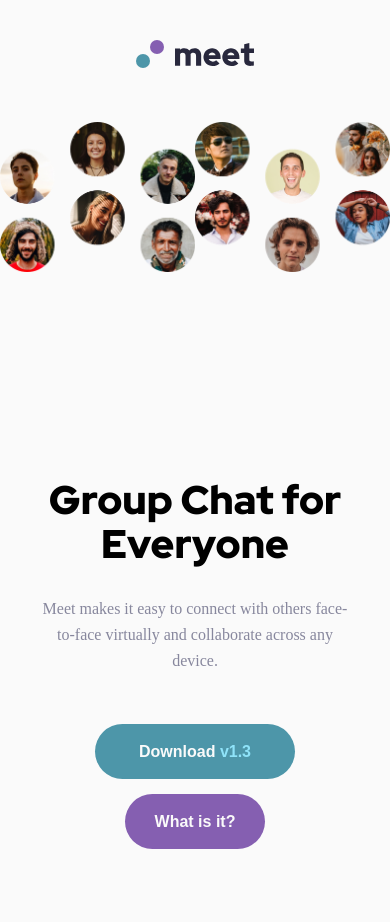
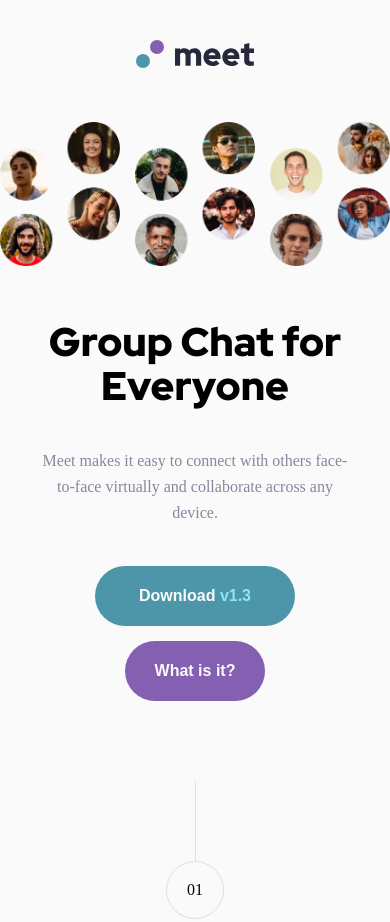
Before and after one commit to cehicm/meet-landing-page, a website: page index.html in a window 390 px wide. Shown: the top 922 px of the page. Drawn offline with Linux system fonts and the light colour scheme; a web font is replaced by a local one.

Commit message:
Fix header and button styles for tablets

```diff
--- a/index.html
+++ b/index.html
@@ -14,6 +14,12 @@
 			</div>
 
 			<div class="image-bubble__container">
+				<div class="image-bubble__desktop">
+					<img
+						src="/src/images/tablet/image-hero.png"
+						alt="Small profile pictures"
+					/>
+				</div>
 				<div class="image-bubble image-bubble__left"></div>
 				<div class="image-bubble image-bubble__right"></div>
 			</div>
@@ -24,11 +30,12 @@
 					Meet makes it easy to connect with others face-to-face virtually and
 					collaborate across any device.
 				</p>
-			</div>
-
-			<div class="header__buttons">
-				<button class="button button--blue">Download <span>v1.3</span></button>
-				<button class="button button--purple">What is it?</button>
+				<div class="header__buttons">
+					<button class="button button--blue">
+						Download <span>v1.3</span>
+					</button>
+					<button class="button button--purple">What is it?</button>
+				</div>
 			</div>
 
 			<div class="text-bubble header__text-bubble">
--- a/src/sass/components/_buttons.scss
+++ b/src/sass/components/_buttons.scss
@@ -2,13 +2,14 @@
 @import "../variables/breakpoints";
 
 .button {
-	height: 55px;
+	height: 60px;
 	padding: 15px 20px;
 	border-radius: 30px;
 	border: none;
 	color: colors.$white;
 
 	&--blue {
+		width: 200px;
 		background-color: colors.$tiffany-blue;
 
 		span {
@@ -17,7 +18,7 @@
 	}
 
 	&--purple {
-		width: 200px;
+		width: 140px;
 		background-color: colors.$dark-purple;
 
 		span {
@@ -25,3 +26,7 @@
 		}
 	}
 }
+
+button:hover {
+	cursor: pointer;
+}
--- a/src/sass/layout/_header.scss
+++ b/src/sass/layout/_header.scss
@@ -8,6 +8,7 @@
 	text-align: center;
 	gap: 50px;
 	margin: 40px 0 80px 0;
+	// overflow: hidden;
 
 	&__content {
 		padding: 0 40px;
@@ -19,14 +20,6 @@
 	&__title,
 	&__text {
 		margin: 0;
-	}
-
-	&__title {
-		padding-bottom: 30px;
-
-		@include sc-breakpoint(768) {
-			padding: 30px 60px;
-		}
 	}
 
 	&__image-bubble {
@@ -45,45 +38,61 @@
 		}
 
 		.button--blue {
-			width: 200px;
 			margin-bottom: 15px;
 		}
+	}
 
-		.button--purple {
-			width: 140px;
-		}
+	&__content {
+		display: flex;
+		flex-direction: column;
+		gap: 40px;
 	}
 }
 
 .image-bubble {
-	height: 170px;
-	width: 200px;
-	background-size: contain;
-	background-repeat: no-repeat;
+	&__container {
+		width: 100%;
+		height: auto;
+		min-height: 140px;
+		// // background-image: url("/src/images/tablet/image-hero.png");
+		// background-repeat: no-repeat;
+		// background-size: contain;
 
-	&__container {
-		display: flex;
-		background-size: auto;
-		background-repeat: no-repeat;
+		@include sc-breakpoint(1024) {
+			display: flex;
+			background: none;
+		}
+	}
+
+	&__desktop {
 		width: 100%;
-		height: 306px;
 
-		@include sc-breakpoint(768) {
-			background-image: url("/src/images/tablet/image-hero.png");
+		img {
+			width: inherit;
+		}
+	}
+
+	&__left,
+	&__right {
+		@include sc-breakpoint(1024) {
+			width: 50%;
+			height: 400px;
+			background-repeat: no-repeat;
+			background-size: contain;
 		}
 	}
 
 	&__left {
-		background-image: url("/src/images/desktop/image-hero-left.png");
+		@include sc-breakpoint(1024) {
+			background-color: pink;
+			background-image: url("/src/images/desktop/image-hero-left.png");
+		}
 	}
 
 	&__right {
-		background-image: url("/src/images/desktop/image-hero-right.png");
-	}
-	&__left,
-	&__right {
-		@include sc-breakpoint(768) {
-			display: none;
+		@include sc-breakpoint(1024) {
+			background-color: purple;
+			background-image: url("/src/images/desktop/image-hero-right.png");
 		}
 	}
 }
```
Also changed, not shown: dist/css/styles.css, dist/css/styles.min.css.
